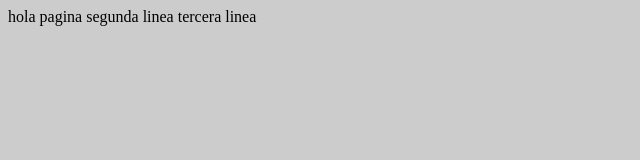
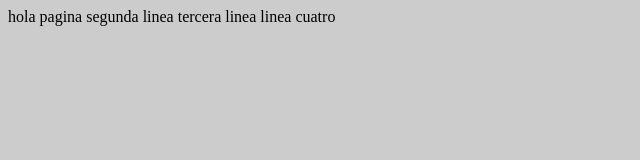
Before and after one commit to zetw5/pagina, a plain HTML site: page index.html in a window 1280 px wide. Shown: the full height of the page, 0-640 px from the left. Drawn offline with Linux system fonts and the light colour scheme.

Commit message:
Signed-off-by: Rex Mod <zetw5a@hotmail.com> Signed-off-by: Rex Mod <zetwa5@hotmail.com> Signed-off-by: Rex Mod <zetw5@hotmail.com>

```diff
--- a/index.html
+++ b/index.html
@@ -9,5 +9,6 @@
 	hola pagina
 	segunda linea
 	tercera linea
+	linea cuatro
 </body>
 </html>
```
